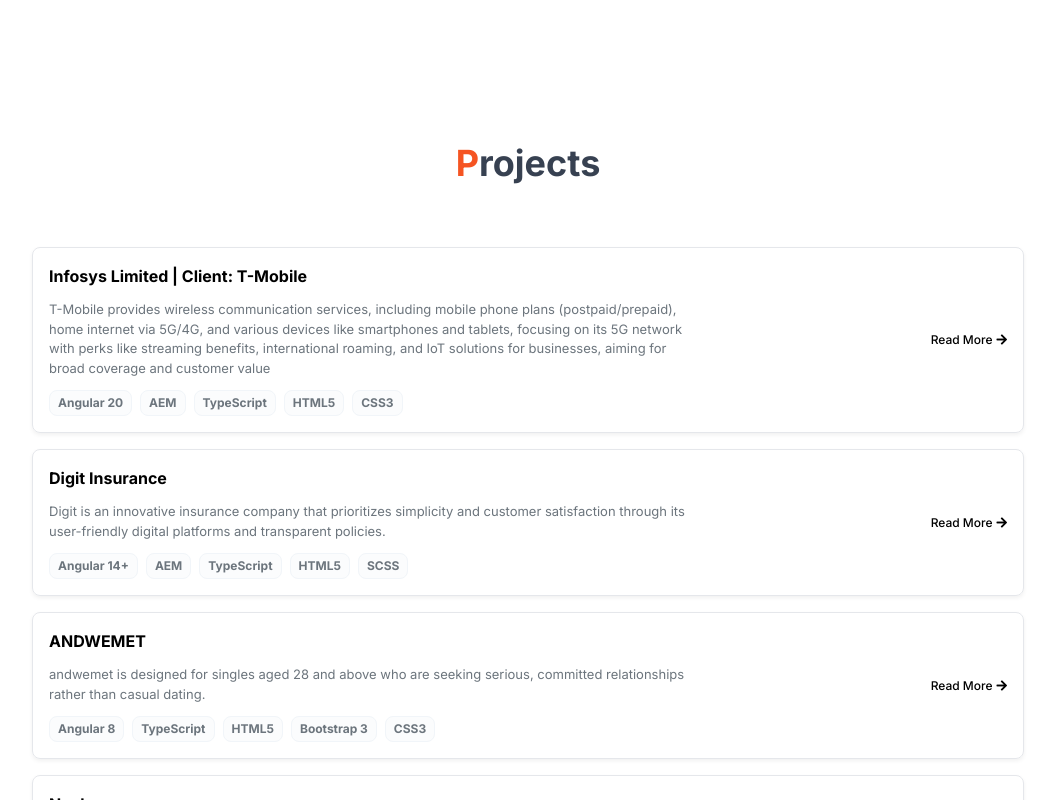
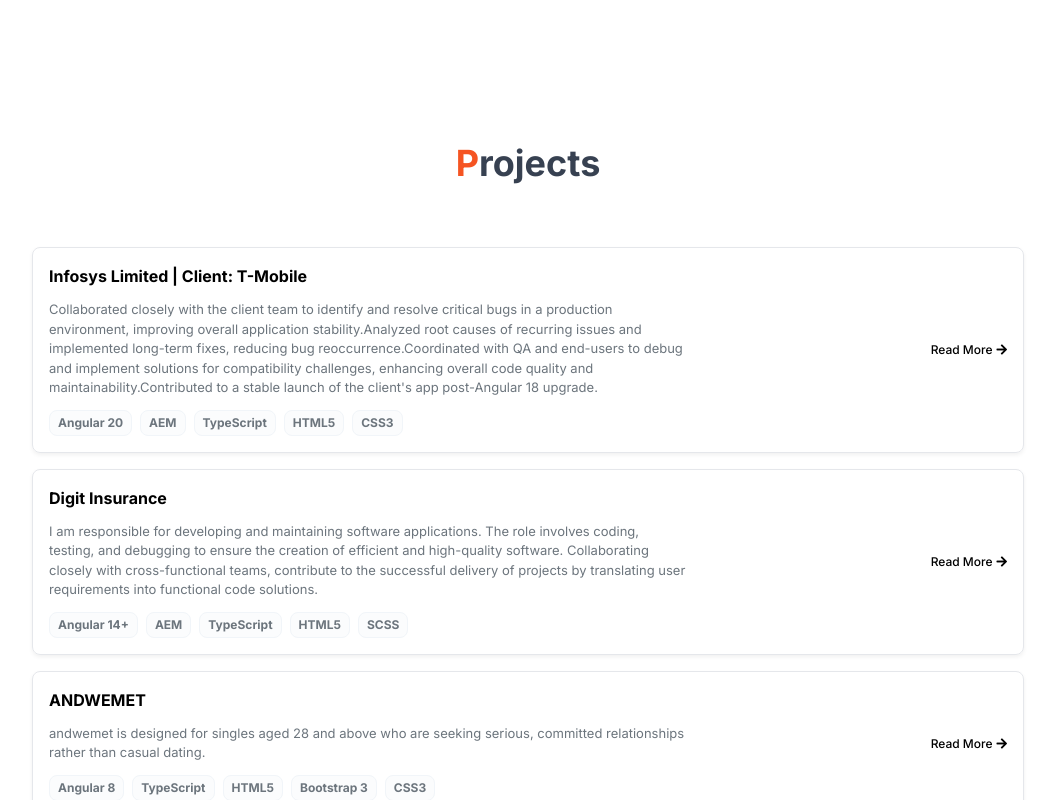
Before and after one commit to ajjayya009/ajjayya.sh, a website: page index.html in a window 1280 px wide. Shown: the part 1945-2745 px from the top of the page, without its empty margins (112-1167 px from the left). Drawn offline with nearby package versions, Linux system fonts and the light colour scheme; a script that the page names is missing; files whose address does not match are found by name.

Commit message:
made changes in content

```diff
--- a/index.html
+++ b/index.html
@@ -4,8 +4,8 @@
 <head>
     <meta charset="UTF-8">
     <meta name="viewport" content="width=device-width, initial-scale=1.0">
-    <meta property="title" content="Ajjayya S H | AEM & Angular Developer" />
-    <meta name="description" content="AEM and Angular Developer with experience in scalable UI and Adobe Experience Manager." />
+    <meta name="description"
+        content="AEM and Angular Developer with experience in scalable UI and Adobe Experience Manager." />
     <title>Ajjayya S H | AEM & Angular Developer</title>
     <link rel="icon" type="image/x-icon" href="assets/images/favicon-16x16.png">
     <link href="https://cdn.jsdelivr.net/npm/@fortawesome/fontawesome-free@5.12.1/css/all.css" rel="stylesheet" />
@@ -15,7 +15,7 @@
         href="https://fonts.googleapis.com/css2?family=Inter:ital,opsz,wght@0,14..32,100..900;1,14..32,100..900&display=swap"
         rel="stylesheet">
     <link rel="stylesheet"
-    href="https://fonts.googleapis.com/css2?family=Material+Symbols+Outlined:opsz,wght,FILL,GRAD@24,400,0,0" />
+        href="https://fonts.googleapis.com/css2?family=Material+Symbols+Outlined:opsz,wght,FILL,GRAD@24,400,0,0" />
     <link rel="stylesheet" href="./assets/css/style.css">
     <link rel="stylesheet" href="./assets//css/custom.css">
     <style>
@@ -281,11 +281,16 @@
                         <p class="text-base font-bold">Infosys Limited | Client: T-Mobile</p>
                         <img src="./assets/images/t-mobile.png" alt="Digit Insurance" class="swipeImage">
                         <div class="flex gap-5 my-3 text-sand text-[13px] font-normal">
-                            <p class="text-[#6c757d]">T-Mobile provides wireless communication services, including
-                                mobile phone plans (postpaid/prepaid), home internet via 5G/4G, and various devices like
-                                smartphones and tablets, focusing on its 5G network with perks like streaming benefits,
-                                international roaming, and IoT solutions for businesses, aiming for broad coverage and
-                                customer value</p>
+                            <p class="text-[#6c757d]">Collaborated closely with the client team to identify and resolve
+                                critical bugs in a
+                                production
+                                environment, improving overall application stability.Analyzed root causes of
+                                recurring issues and
+                                implemented long-term fixes, reducing bug reoccurrence.Coordinated with QA and
+                                end-users to debug and
+                                implement solutions for compatibility challenges, enhancing overall code quality and
+                                maintainability.Contributed to a stable launch of the client's app post-Angular 18
+                                upgrade.</p>
                         </div>
                         <div>
                             <ul class="flex gap-2 items-center justify-start flex-wrap">
@@ -320,10 +325,12 @@
                         <p class="text-base font-bold">Digit Insurance</p>
                         <img src="./assets/images/digit_website_new.png" alt="Digit Insurance" class="swipeImage">
                         <div class="flex gap-5 my-3 text-sand text-[13px] font-normal">
-                            <p class="text-[#6c757d]">Digit is an innovative insurance company that prioritizes
-                                simplicity and
-                                customer satisfaction through its user-friendly digital platforms and transparent
-                                policies.</p>
+                            <p class="text-[#6c757d]">I am responsible for developing and maintaining software
+                                applications. The role
+                                involves coding, testing, and debugging to ensure the creation of efficient and
+                                high-quality software. Collaborating closely with cross-functional teams, contribute
+                                to the successful delivery of projects by translating user requirements into
+                                functional code solutions.</p>
                         </div>
                         <div>
                             <ul class="flex gap-2 items-center justify-start flex-wrap">
@@ -599,7 +606,8 @@
                                     class="shadow appearance-none border rounded w-full py-2 px-3 text-gray-700 leading-tight focus:outline-none focus:shadow-outline bg-transparent"
                                     id="username" name="username" type="text" placeholder="Name"
                                     aria-describedby="username-error">
-                                <p id="username-error" class="text-red-600 text-sm mt-1 hidden absolute left-0" role="alert"></p>
+                                <p id="username-error" class="text-red-600 text-sm mt-1 hidden absolute left-0"
+                                    role="alert"></p>
                             </div>
                             <div class="mb-6 relative">
                                 <label class="block text-gray-700 text-sm font-semibold mb-2" for="password">
@@ -609,7 +617,8 @@
                                     class="shadow appearance-none border rounded w-full py-2 px-3 text-gray-700 leading-tight focus:outline-none focus:shadow-outline bg-transparent"
                                     id="email" type="email" name="email" placeholder="Email"
                                     aria-describedby="email-error">
-                                <p id="email-error" class="text-red-600 text-sm mt-1 hidden absolute left-0" role="alert"></p>
+                                <p id="email-error" class="text-red-600 text-sm mt-1 hidden absolute left-0"
+                                    role="alert"></p>
                             </div>
                             <div class="mb-6 relative">
                                 <label class="block text-gray-700 text-sm font-semibold mb-2" for="message">
@@ -619,7 +628,8 @@
                                     class="shadow appearance-none border rounded w-full py-2 px-3 text-gray-700 leading-tight focus:outline-none focus:shadow-outline bg-transparent"
                                     id="message" name="message" rows="6" placeholder="Your message here..."
                                     aria-describedby="message-error"></textarea>
-                                <p id="message-error" class="text-red-600 text-sm mt-1 hidden absolute left-0" role="alert"></p>
+                                <p id="message-error" class="text-red-600 text-sm mt-1 hidden absolute left-0"
+                                    role="alert"></p>
                             </div>
                             <div class="flex items-center justify-between">
                                 <button type="submit" id="submitBtn"
```
